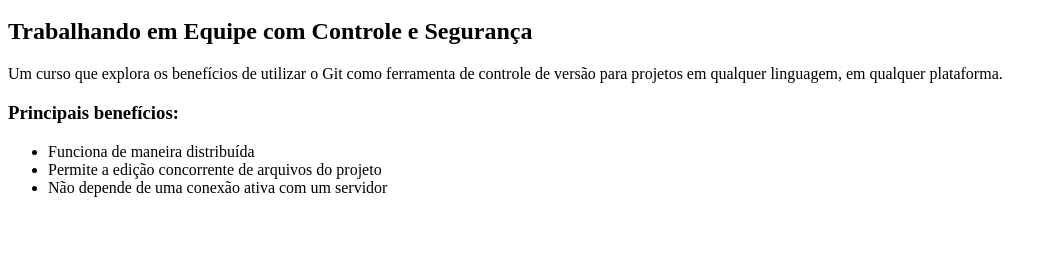
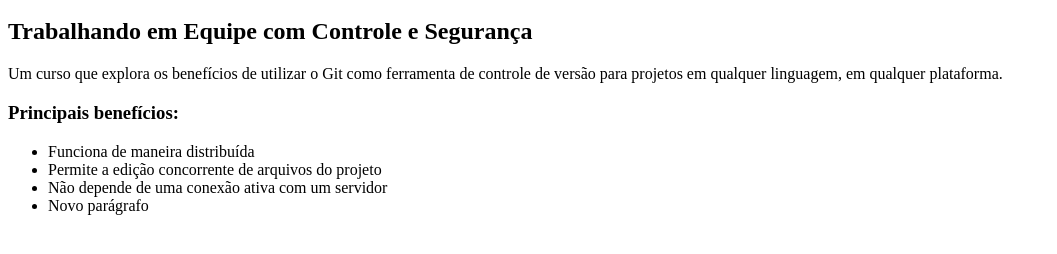
Before and after one commit to rodgoto/curso-git, a plain HTML site: page index.html in a window 1280 px wide. Shown: the part 48-302 px from the top of the page, without its empty margins (0-1057 px from the left). Drawn offline with Linux system fonts and the light colour scheme.

```diff
--- a/index.html
+++ b/index.html
@@ -12,6 +12,7 @@
             <li>Funciona de maneira distribuída</li>
             <li>Permite a edição concorrente de arquivos do projeto</li>
             <li>Não depende de uma conexão ativa com um servidor</li>
+            <li>Novo parágrafo</li>
         </ul>
 	</body>
 </html>
```
